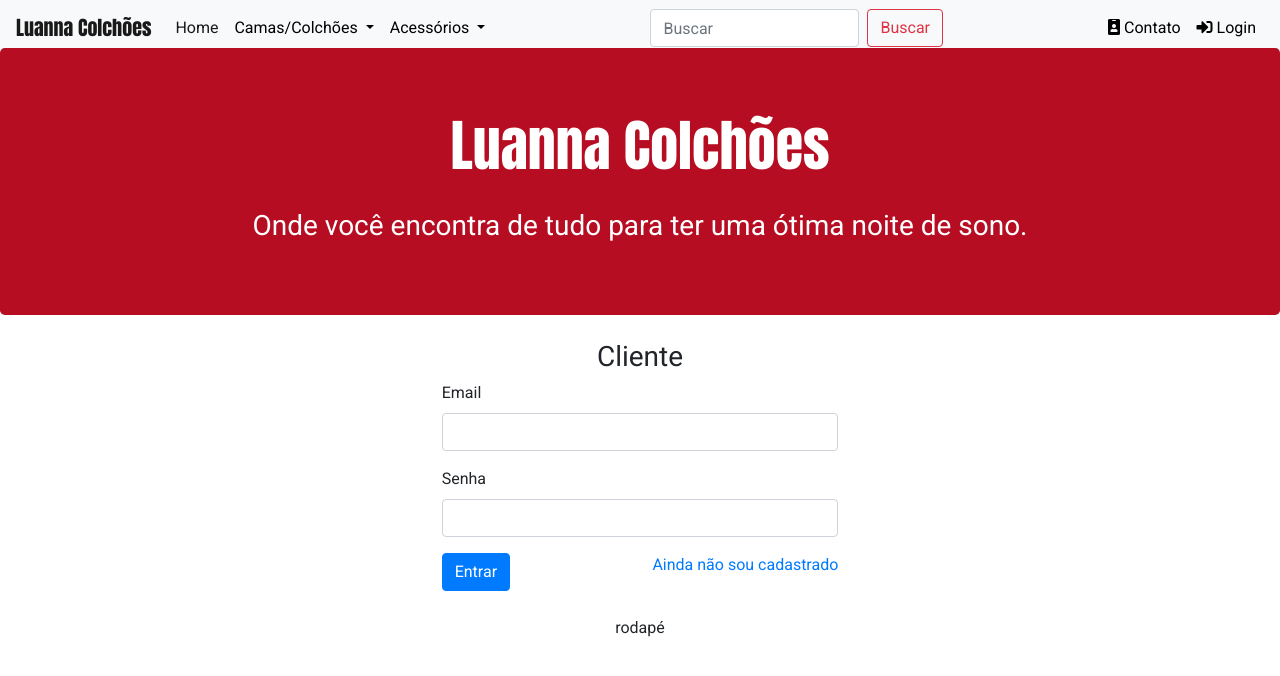
After one commit to pedrocavt/mystore, a PHP site: page /formLogon.php in a window 1280 px wide. The commit adds this page. Shown: the top 676 px of the page. Run offline with PHP 8.4, Linux system fonts and the light colour scheme; some libraries are stand-ins or nearby versions.

Commit message:
adicionando login

```diff
--- a/css/style.css
+++ b/css/style.css
@@ -22,3 +22,7 @@
     background-color: #b70d23;
     color: white;
 }
+
+.formLogon {
+    margin: 0 auto;
+}
--- /dev/null
+++ b/formLogon.php
@@ -0,0 +1,58 @@
+<!DOCTYPE html>
+<html lang="en">
+<head>
+    <meta charset="UTF-8">
+    <meta name="viewport" content="width=device-width, initial-scale=1.0">
+    <title>Logon</title>
+    <link rel="stylesheet" href="https://stackpath.bootstrapcdn.com/bootstrap/4.5.0/css/bootstrap.min.css" integrity="sha384-9aIt2nRpC12Uk9gS9baDl411NQApFmC26EwAOH8WgZl5MYYxFfc+NcPb1dKGj7Sk" crossorigin="anonymous">
+    <link rel="stylesheet" href="https://use.fontawesome.com/releases/v5.14.0/css/all.css" integrity="sha384-HzLeBuhoNPvSl5KYnjx0BT+WB0QEEqLprO+NBkkk5gbc67FTaL7XIGa2w1L0Xbgc" crossorigin="anonymous">
+    <link rel="stylesheet" href="css/style.css">
+    <style>
+    .formLogon {
+    margin: 25px auto;
+    }
+    #register{
+        float:right;
+    }
+</style>
+</head>
+<body>
+    <?php
+        include 'conexao.php';
+        include 'nav.php';
+        include 'cabecalho.html';
+    ?>
+<div class="container-fluid">
+<div class=row>
+    <div class="col-sm-4 formLogon" >
+        <form method="POST" action="validates_logon.php" >
+            <center>
+            <h3>Cliente</h3>
+            </center>
+            <div class="form-group">
+                <label for="exampleInputEmail1">Email</label>
+                <input type="email" name="email_user" class="form-control" required>
+            </div>
+            <div class="form-group">
+                <label for="exampleInputPassword1">Senha</label>
+                <input type="password" name="senha_user" class="form-control" required>
+            </div>
+            <div class="form-group form-check">
+
+            </div>
+            <button type="submit" class="btn btn-primary">Entrar</button>
+            <a id="register" href="#">Ainda não sou cadastrado</a>
+        </form>
+    </div>
+</div>
+</div>
+
+<div>
+    <?php include 'rodape.html'; ?>
+</div>
+
+<script src="https://code.jquery.com/jquery-3.5.1.slim.min.js" integrity="sha384-DfXdz2htPH0lsSSs5nCTpuj/zy4C+OGpamoFVy38MVBnE+IbbVYUew+OrCXaRkfj" crossorigin="anonymous"></script>
+<script src="https://cdn.jsdelivr.net/npm/popper.js@1.16.0/dist/umd/popper.min.js" integrity="sha384-Q6E9RHvbIyZFJoft+2mJbHaEWldlvI9IOYy5n3zV9zzTtmI3UksdQRVvoxMfooAo" crossorigin="anonymous"></script>
+<script src="https://stackpath.bootstrapcdn.com/bootstrap/4.5.0/js/bootstrap.min.js" integrity="sha384-OgVRvuATP1z7JjHLkuOU7Xw704+h835Lr+6QL9UvYjZE3Ipu6Tp75j7Bh/kR0JKI" crossorigin="anonymous"></script>
+</body>
+</html>
--- a/nav.html
+++ b/nav.php
@@ -41,9 +41,42 @@
             <li class="nav-item">
                 <a class="nav-link" href="#"><i class="fas fa-id-badge"></i>&nbsp;Contato</a>
             </li>
+
+                <?php
+
+                    if(empty($_SESSION['id'])){ //verifica se a sessão esta vazia
+
+                ?>
+
+
             <li class="nav-item">
-                <a class="nav-link" href="#"><i class="fas fa-sign-in-alt"></i>&nbsp;Login</a>
+                <a class="nav-link" href="formLogon.php"><i class="fas fa-sign-in-alt"></i>&nbsp;Login</a>
             </li>
+                    <?php } else{ //se não estiver vazia, mostra o nome do usuario logado
+
+                        if($_SESSION['adm']==0){
+
+                    $consulta_user = $conexao->query("SELECT nome_user FROM clientes WHERE id_user = '$_SESSION[id]'");
+                    $exibir_user = $consulta_user->fetch(PDO::FETCH_ASSOC);
+                    ?>
+            <li class="nav-item">
+                <a class="nav-link" href=""><i class="fas fa-user"></i>&nbsp;<?php echo $exibir_user['nome_user']; ?></a>
+            </li>
+            <li class="nav-item">
+                <a class="nav-link" href="logout.php"><i class="fas fa-sign-out-alt"></i>&nbsp;Logout</a>
+            </li>
+                        <?php } else{ ?>
+
+                        <li class="nav-item">
+                            <a href="adm.php"><button class="btn btn-sm btn-danger">Administrador</button></a>
+                        </li>
+                        <li class="nav-item">
+                            <a class="nav-link" href="logout.php"><i class="fas fa-sign-out-alt"></i>&nbsp;Logout</a>
+                        </li>
+
+                        <?php }
+                    }?>
+
         </ul>
     </div>
 </nav>
```
Also changed, not shown: index.php (+5 -2 lines), logout.php (added, +7 -0 lines), validates_logon.php (added, +47 -0 lines).
